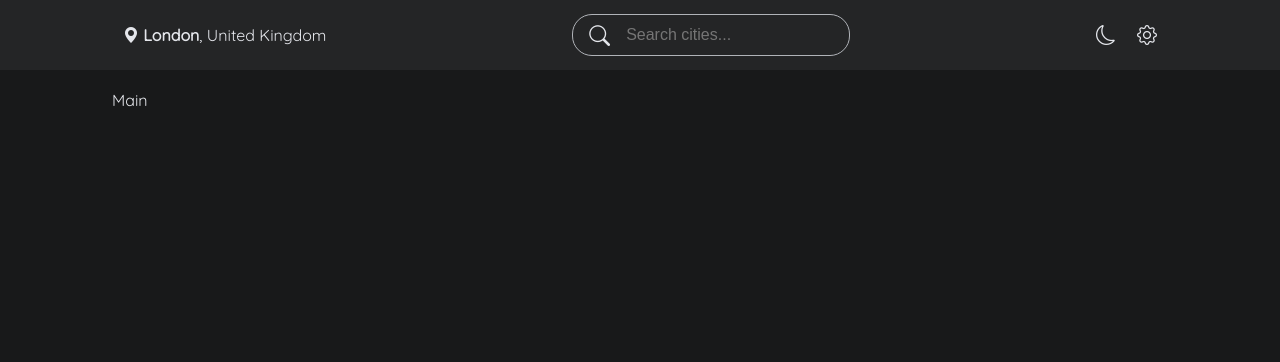
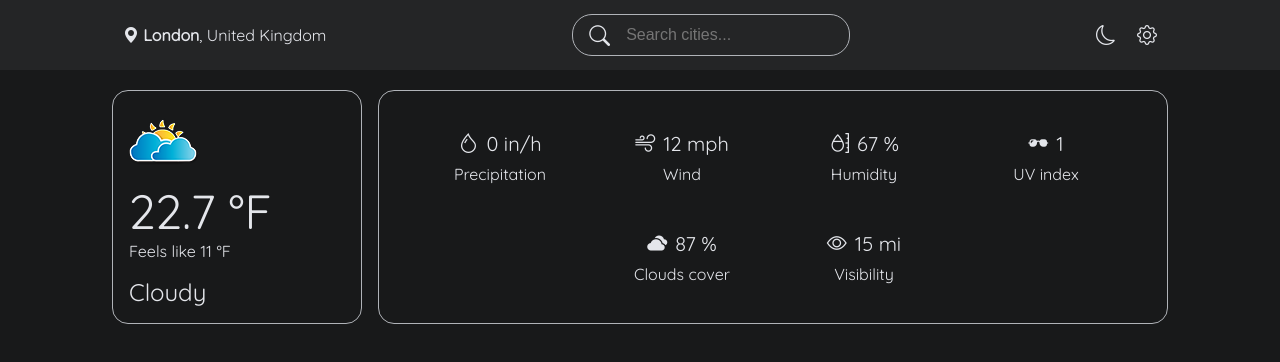
Before and after one commit to jschmidt424/weather-app, a React (Create React App) app: page / in a window 1280 px wide. Shown: the top 362 px of the page. Built offline with nearby package versions, Linux system fonts and the light colour scheme.

Commit message:
current weather

```diff
--- /dev/null
+++ b/src/api/current-weather.json
@@ -0,0 +1,24 @@
+{
+  "lat": "42.73253N",
+  "lon": "84.55553W",
+  "elevation": 853,
+  "timezone": "America/Detroit",
+  "units": "us",
+  "current": {
+    "icon": "cloudy",
+    "icon_num": 6,
+    "summary": "Cloudy",
+    "temperature": 22.7,
+    "feels_like": 11.0,
+    "wind_chill": 9.2,
+    "dew_point": 13.7,
+    "wind": { "speed": 11.7, "gusts": 24.2, "angle": 16, "dir": "NNE" },
+    "precipitation": { "total": 0.0, "type": "none" },
+    "cloud_cover": 87,
+    "ozone": 364.33,
+    "pressure": 30.09,
+    "uv_index": 1.16,
+    "humidity": 67,
+    "visibility": 15.0
+  }
+}
--- /dev/null
+++ b/src/api/index.js
@@ -0,0 +1,7 @@
+import currentWeather from './current-weather.json';
+
+function getCurrentWeather() {
+    return currentWeather.current;
+}
+
+export { getCurrentWeather };
--- /dev/null
+++ b/src/components/CurrentWeather.js
@@ -0,0 +1,100 @@
+import { getCurrentWeather } from "../api";
+import "../styles/components/CurrentWeather.scss";
+
+function CurrentWeather() {
+  const data = getCurrentWeather();
+  const {
+    cloud_cover,
+    feels_like,
+    humidity,
+    icon_num,
+    precipitation,
+    summary,
+    temperature,
+    uv_index,
+    visibility,
+    wind,
+  } = data;
+
+  const otherInfoWidgets = [
+    {
+      id: 0,
+      icon: "droplet",
+      name: "Precipitation",
+      value: Math.round(precipitation.total),
+      unit: "in/h",
+    },
+    {
+      id: 1,
+      icon: "wind",
+      name: "Wind",
+      value: Math.round(wind.speed),
+      unit: "mph",
+    },
+    {
+      id: 2,
+      icon: "moisture",
+      name: "Humidity",
+      value: Math.round(humidity),
+      unit: "%",
+    },
+    {
+      id: 3,
+      icon: "sunglasses",
+      name: "UV index",
+      value: Math.round(uv_index),
+      unit: "",
+    },
+    {
+      id: 4,
+      icon: "clouds-fill",
+      name: "Clouds cover",
+      value: Math.round(cloud_cover),
+      unit: "%",
+    },
+    {
+      id: 5,
+      icon: "eye",
+      name: "Visibility",
+      value: Math.round(visibility),
+      unit: "mi",
+    },
+  ];
+
+  return (
+    <div className="CurrentWeather">
+      <div className="temperature">
+        <div className="weather-icon">
+          <img
+            src={`${process.env.PUBLIC_URL}/dist/weather_icons/set04/big/${icon_num}.png`}
+            alt={summary}
+          />
+        </div>
+        <div className="value">
+          <div className="real">{temperature} °F</div>
+          <div className="feels_like">Feels like {feels_like} °F</div>
+        </div>
+        <div className="summary">{summary}</div>
+      </div>
+      <div className="other-infos">
+        {otherInfoWidgets.map(({ id, icon, name, value, unit }) => (
+          <div className="widget" key={id}>
+            <div className="widget-container">
+              <div className="info">
+                <div className="icon">
+                  <i className={`bi bi-${icon}`}></i>
+                </div>
+                <div className="value">
+                  {value} {unit}
+                </div>
+              </div>
+              <div className="name">{name}</div>
+            </div>
+          </div>
+        ))}
+      </div>
+    </div>
+  );
+}
+
+export default CurrentWeather;
--- a/src/components/Main.js
+++ b/src/components/Main.js
@@ -1,7 +1,12 @@
 import "../styles/components/Main.scss";
+import CurrentWeather from "./CurrentWeather";
 
 function Main() {
-  return <div className="Main">Main</div>;
+  return (
+    <div className="Main">
+      <CurrentWeather />
+    </div>
+  );
 }
 
 export default Main;
```
